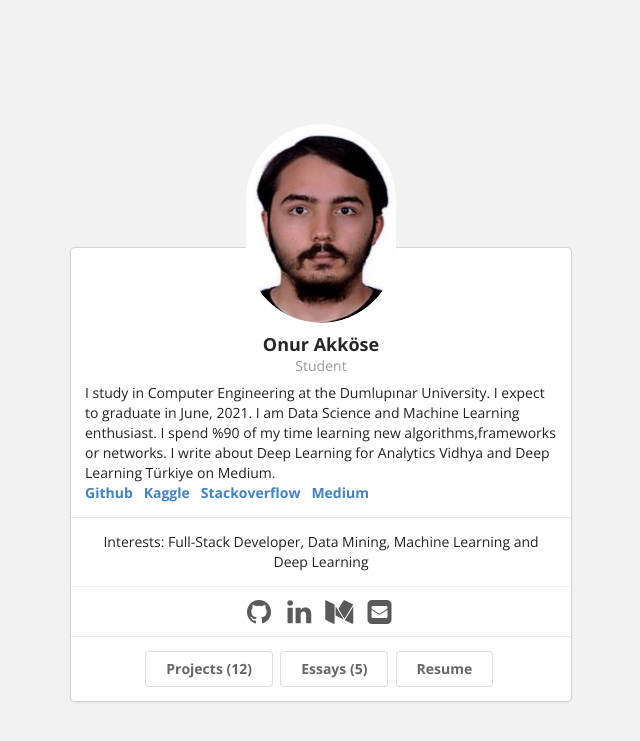
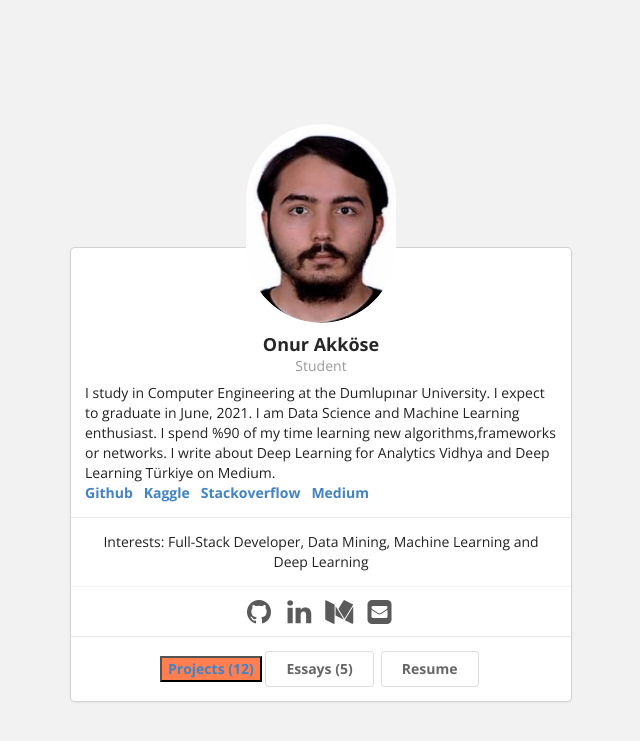
Before and after one commit to OnurAkkose/OnurAkkose.github.io, a Jekyll site: the page built from index.html, in a window 1280 px wide. Shown: the top 741 px of the page, without its empty margins (319-959 px from the left). Built offline with Jekyll 4.4.1, drawn with Linux system fonts in a browser that asks for light colours.

Commit message:
Update theme-home-builtin-1.html

```diff
--- a/_includes/theme-home-builtin-1.html
+++ b/_includes/theme-home-builtin-1.html
@@ -44,7 +44,7 @@
       </div>
       <div class="center aligned content">
         <a href="{{ site.baseurl}}/projects/">
-          <button style= "background-color: #FF7F50;" class="ui basic button"><b>Projects ({{ num_projects }})</b></button>
+          <button style= "background-color: #FF7F50;" ><b>Projects ({{ num_projects }})</b></button>
         </a>
         <a href="{{ site.baseurl}}/essays/">
           <button style= "background-color: #FF7F50;" class="ui basic button"><b>Essays ({{ num_essays }})</b></button>
```
